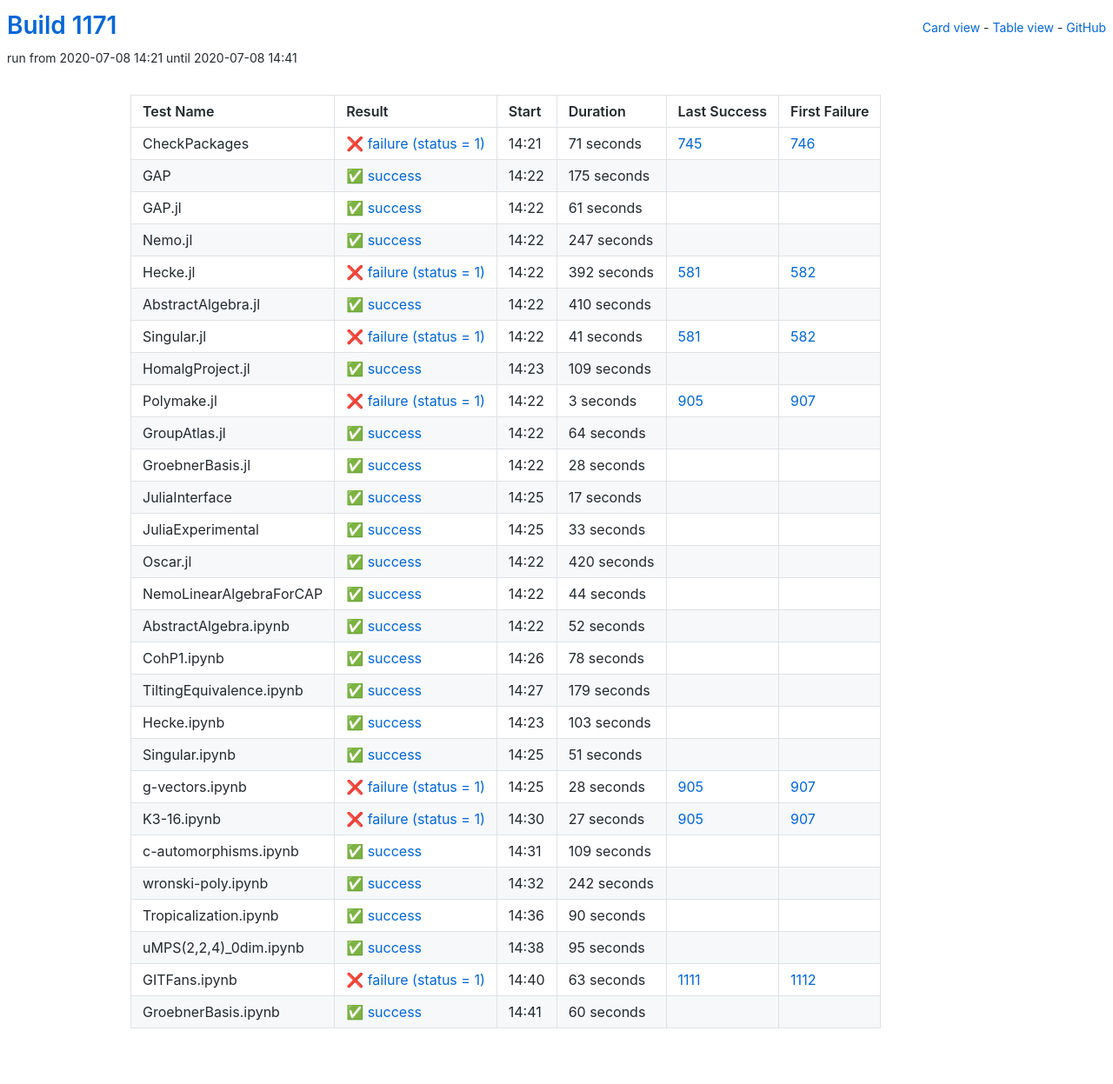
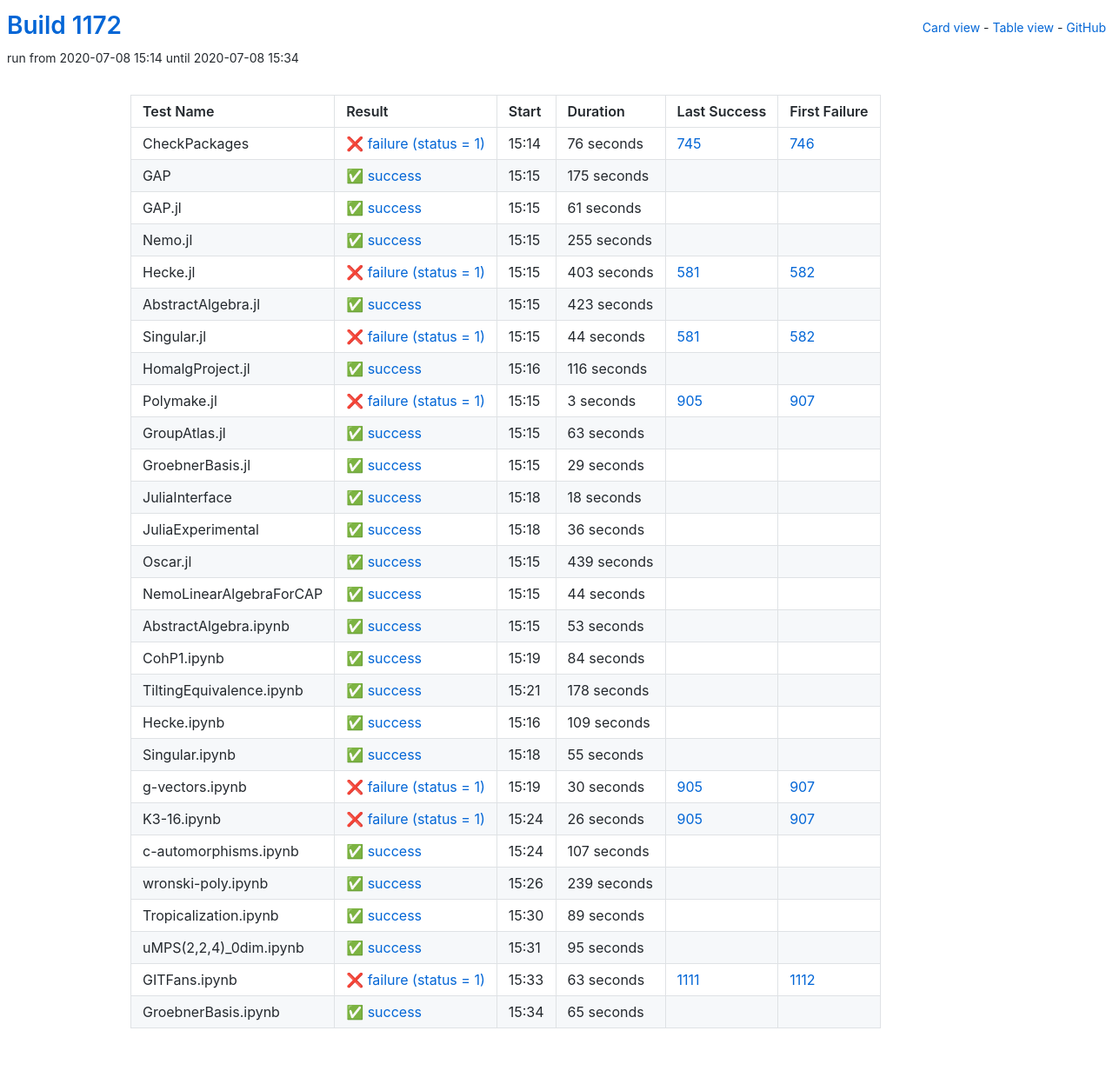
Before and after one commit to oscar-system/oscar-ci-status-1.4, a Jekyll site: the page built from table.html, in a window 1280 px wide. Shown: the whole page at 87% size. Built offline with Jekyll 4.4.1, drawn with Linux system fonts in a browser that asks for light colours.

Commit message:
Build #1172

```diff
--- a/_data/ci.yml
+++ b/_data/ci.yml
@@ -1,6 +1,6 @@
 ---
-build: 1171
-build_url: https://oscarci.mathematik.uni-kl.de/job/oscar-julia-1.4/1171/
+build: 1172
+build_url: https://oscarci.mathematik.uni-kl.de/job/oscar-julia-1.4/1172/
 job: oscar-julia-1.4
 organization: oscar-system
 repo: oscar-ci-status-1.4
@@ -8,20 +8,20 @@ repourl: https://github.com/oscar-system/oscar-ci-status-1.4
 tests:
 - name: CheckPackages
   id: checkpackages
-  log: https://oscarci.mathematik.uni-kl.de/job/oscar-julia-1.4/1171/artifact/logs/build-1171/CheckPackages.log
-  start: 2020-07-08 14:21
+  log: https://oscarci.mathematik.uni-kl.de/job/oscar-julia-1.4/1172/artifact/logs/build-1172/CheckPackages.log
+  start: 2020-07-08 15:14
   success: false
   exitcode: 1
   status: failure
-  duration: 71
+  duration: 76
   last_success: 745
   last_success_url: https://oscarci.mathematik.uni-kl.de/job/oscar-julia-1.4/745/
   first_failure: 746
   first_failure_url: https://oscarci.mathematik.uni-kl.de/job/oscar-julia-1.4/746/
 - name: GAP
   id: gap
-  log: https://oscarci.mathematik.uni-kl.de/job/oscar-julia-1.4/1171/artifact/logs/build-1171/GAP.log
-  start: 2020-07-08 14:22
+  log: https://oscarci.mathematik.uni-kl.de/job/oscar-julia-1.4/1172/artifact/logs/build-1172/GAP.log
+  start: 2020-07-08 15:15
   success: true
   exitcode: 0
   status: success
@@ -32,8 +32,8 @@ tests:
   first_failure_url:
 - name: GAP.jl
   id: gap-jl
-  log: https://oscarci.mathematik.uni-kl.de/job/oscar-julia-1.4/1171/artifact/logs/build-1171/GAP.jl.log
-  start: 2020-07-08 14:22
+  log: https://oscarci.mathematik.uni-kl.de/job/oscar-julia-1.4/1172/artifact/logs/build-1172/GAP.jl.log
+  start: 2020-07-08 15:15
   success: true
   exitcode: 0
   status: success
@@ -44,68 +44,68 @@ tests:
   first_failure_url:
 - name: Nemo.jl
   id: nemo-jl
-  log: https://oscarci.mathematik.uni-kl.de/job/oscar-julia-1.4/1171/artifact/logs/build-1171/Nemo.jl.log
-  start: 2020-07-08 14:22
+  log: https://oscarci.mathematik.uni-kl.de/job/oscar-julia-1.4/1172/artifact/logs/build-1172/Nemo.jl.log
+  start: 2020-07-08 15:15
   success: true
   exitcode: 0
   status: success
-  duration: 247
+  duration: 255
   last_success: false
   last_success_url:
   first_failure: false
   first_failure_url:
 - name: Hecke.jl
   id: hecke-jl
-  log: https://oscarci.mathematik.uni-kl.de/job/oscar-julia-1.4/1171/artifact/logs/build-1171/Hecke.jl.log
-  start: 2020-07-08 14:22
+  log: https://oscarci.mathematik.uni-kl.de/job/oscar-julia-1.4/1172/artifact/logs/build-1172/Hecke.jl.log
+  start: 2020-07-08 15:15
   success: false
   exitcode: 1
   status: failure
-  duration: 392
+  duration: 403
   last_success: 581
   last_success_url: https://oscarci.mathematik.uni-kl.de/job/oscar-julia-1.4/581/
   first_failure: 582
   first_failure_url: https://oscarci.mathematik.uni-kl.de/job/oscar-julia-1.4/582/
 - name: AbstractAlgebra.jl
   id: abstractalgebra-jl
-  log: https://oscarci.mathematik.uni-kl.de/job/oscar-julia-1.4/1171/artifact/logs/build-1171/AbstractAlgebra.jl.log
-  start: 2020-07-08 14:22
+  log: https://oscarci.mathematik.uni-kl.de/job/oscar-julia-1.4/1172/artifact/logs/build-1172/AbstractAlgebra.jl.log
+  start: 2020-07-08 15:15
   success: true
   exitcode: 0
   status: success
-  duration: 410
+  duration: 423
   last_success: false
   last_success_url:
   first_failure: false
   first_failure_url:
 - name: Singular.jl
   id: singular-jl
-  log: https://oscarci.mathematik.uni-kl.de/job/oscar-julia-1.4/1171/artifact/logs/build-1171/Singular.jl.log
-  start: 2020-07-08 14:22
+  log: https://oscarci.mathematik.uni-kl.de/job/oscar-julia-1.4/1172/artifact/logs/build-1172/Singular.jl.log
+  start: 2020-07-08 15:15
   success: false
   exitcode: 1
   status: failure
-  duration: 41
+  duration: 44
   last_success: 581
   last_success_url: https://oscarci.mathematik.uni-kl.de/job/oscar-julia-1.4/581/
   first_failure: 582
   first_failure_url: https://oscarci.mathematik.uni-kl.de/job/oscar-julia-1.4/582/
 - name: HomalgProject.jl
   id: homalgproject-jl
-  log: https://oscarci.mathematik.uni-kl.de/job/oscar-julia-1.4/1171/artifact/logs/build-1171/HomalgProject.jl.log
-  start: 2020-07-08 14:23
+  log: https://oscarci.mathematik.uni-kl.de/job/oscar-julia-1.4/1172/artifact/logs/build-1172/HomalgProject.jl.log
+  start: 2020-07-08 15:16
   success: true
   exitcode: 0
   status: success
-  duration: 109
+  duration: 116
   last_success: false
   last_success_url:
   first_failure: false
   first_failure_url:
 - name: Polymake.jl
   id: polymake-jl
-  log: https://oscarci.mathematik.uni-kl.de/job/oscar-julia-1.4/1171/artifact/logs/build-1171/Polymake.jl.log
-  start: 2020-07-08 14:22
+  log: https://oscarci.mathematik.uni-kl.de/job/oscar-julia-1.4/1172/artifact/logs/build-1172/Polymake.jl.log
+  start: 2020-07-08 15:15
   success: false
   exitcode: 1
   status: failure
@@ -116,68 +116,68 @@ tests:
   first_failure_url: https://oscarci.mathematik.uni-kl.de/job/oscar-julia-1.4/907/
 - name: GroupAtlas.jl
   id: groupatlas-jl
-  log: https://oscarci.mathematik.uni-kl.de/job/oscar-julia-1.4/1171/artifact/logs/build-1171/GroupAtlas.jl.log
-  start: 2020-07-08 14:22
+  log: https://oscarci.mathematik.uni-kl.de/job/oscar-julia-1.4/1172/artifact/logs/build-1172/GroupAtlas.jl.log
+  start: 2020-07-08 15:15
   success: true
   exitcode: 0
   status: success
-  duration: 64
+  duration: 63
   last_success: false
   last_success_url:
   first_failure: false
   first_failure_url:
 - name: GroebnerBasis.jl
   id: groebnerbasis-jl
-  log: https://oscarci.mathematik.uni-kl.de/job/oscar-julia-1.4/1171/artifact/logs/build-1171/GroebnerBasis.jl.log
-  start: 2020-07-08 14:22
+  log: https://oscarci.mathematik.uni-kl.de/job/oscar-julia-1.4/1172/artifact/logs/build-1172/GroebnerBasis.jl.log
+  start: 2020-07-08 15:15
   success: true
   exitcode: 0
   status: success
-  duration: 28
+  duration: 29
   last_success: false
   last_success_url:
   first_failure: false
   first_failure_url:
 - name: JuliaInterface
   id: juliainterface
-  log: https://oscarci.mathematik.uni-kl.de/job/oscar-julia-1.4/1171/artifact/logs/build-1171/JuliaInterface.log
-  start: 2020-07-08 14:25
+  log: https://oscarci.mathematik.uni-kl.de/job/oscar-julia-1.4/1172/artifact/logs/build-1172/JuliaInterface.log
+  start: 2020-07-08 15:18
   success: true
   exitcode: 0
   status: success
-  duration: 17
+  duration: 18
   last_success: false
   last_success_url:
   first_failure: false
   first_failure_url:
 - name: JuliaExperimental
   id: juliaexperimental
-  log: https://oscarci.mathematik.uni-kl.de/job/oscar-julia-1.4/1171/artifact/logs/build-1171/JuliaExperimental.log
-  start: 2020-07-08 14:25
+  log: https://oscarci.mathematik.uni-kl.de/job/oscar-julia-1.4/1172/artifact/logs/build-1172/JuliaExperimental.log
+  start: 2020-07-08 15:18
   success: true
   exitcode: 0
   status: success
-  duration: 33
+  duration: 36
   last_success: false
   last_success_url:
   first_failure: false
   first_failure_url:
 - name: Oscar.jl
   id: oscar-jl
-  log: https://oscarci.mathematik.uni-kl.de/job/oscar-julia-1.4/1171/artifact/logs/build-1171/Oscar.jl.log
-  start: 2020-07-08 14:22
+  log: https://oscarci.mathematik.uni-kl.de/job/oscar-julia-1.4/1172/artifact/logs/build-1172/Oscar.jl.log
+  start: 2020-07-08 15:15
   success: true
   exitcode: 0
   status: success
-  duration: 420
+  duration: 439
   last_success: false
   last_success_url:
   first_failure: false
   first_failure_url:
 - name: NemoLinearAlgebraForCAP
   id: nemolinearalgebraforcap
-  log: https://oscarci.mathematik.uni-kl.de/job/oscar-julia-1.4/1171/artifact/logs/build-1171/NemoLinearAlgebraForCAP.log
-  start: 2020-07-08 14:22
+  log: https://oscarci.mathematik.uni-kl.de/job/oscar-julia-1.4/1172/artifact/logs/build-1172/NemoLinearAlgebraForCAP.log
+  start: 2020-07-08 15:15
   success: true
   exitcode: 0
   status: success
@@ -188,92 +188,44 @@ tests:
   first_failure_url:
 - name: AbstractAlgebra.ipynb
   id: abstractalgebra-ipynb
-  log: https://oscarci.mathematik.uni-kl.de/job/oscar-julia-1.4/1171/artifact/logs/build-1171/AbstractAlgebra.ipynb.log
-  start: 2020-07-08 14:22
+  log: https://oscarci.mathematik.uni-kl.de/job/oscar-julia-1.4/1172/artifact/logs/build-1172/AbstractAlgebra.ipynb.log
+  start: 2020-07-08 15:15
   success: true
   exitcode: 0
   status: success
-  duration: 52
+  duration: 53
   last_success: false
   last_success_url:
   first_failure: false
   first_failure_url:
 - name: CohP1.ipynb
   id: cohp1-ipynb
-  log: https://oscarci.mathematik.uni-kl.de/job/oscar-julia-1.4/1171/artifact/logs/build-1171/CohP1.ipynb.log
-  start: 2020-07-08 14:26
+  log: https://oscarci.mathematik.uni-kl.de/job/oscar-julia-1.4/1172/artifact/logs/build-1172/CohP1.ipynb.log
+  start: 2020-07-08 15:19
   success: true
   exitcode: 0
   status: success
-  duration: 78
+  duration: 84
   last_success: false
   last_success_url:
   first_failure: false
   first_failure_url:
 - name: TiltingEquivalence.ipynb
   id: tiltingequivalence-ipynb
-  log: https://oscarci.mathematik.uni-kl.de/job/oscar-julia-1.4/1171/artifact/logs/build-1171/TiltingEquivalence.ipynb.log
-  start: 2020-07-08 14:27
+  log: https://oscarci.mathematik.uni-kl.de/job/oscar-julia-1.4/1172/artifact/logs/build-1172/TiltingEquivalence.ipynb.log
+  start: 2020-07-08 15:21
   success: true
   exitcode: 0
   status: success
-  duration: 179
+  duration: 178
   last_success: false
   last_success_url:
   first_failure: false
   first_failure_url:
 - name: Hecke.ipynb
   id: hecke-ipynb
-  log: https://oscarci.mathematik.uni-kl.de/job/oscar-julia-1.4/1171/artifact/logs/build-1171/Hecke.ipynb.log
-  start: 2020-07-08 14:23
-  success: true
-  exitcode: 0
-  status: success
-  duration: 103
-  last_success: false
-  last_success_url:
-  first_failure: false
-  first_failure_url:
-- name: Singular.ipynb
-  id: singular-ipynb
-  log: https://oscarci.mathematik.uni-kl.de/job/oscar-julia-1.4/1171/artifact/logs/build-1171/Singular.ipynb.log
-  start: 2020-07-08 14:25
-  success: true
-  exitcode: 0
-  status: success
-  duration: 51
-  last_success: false
-  last_success_url:
-  first_failure: false
-  first_failure_url:
-- name: g-vectors.ipynb
-  id: g-vectors-ipynb
-  log: https://oscarci.mathematik.uni-kl.de/job/oscar-julia-1.4/1171/artifact/logs/build-1171/g-vectors.ipynb.log
-  start: 2020-07-08 14:25
-  success: false
-  exitcode: 1
-  status: failure
-  duration: 28
-  last_success: 905
-  last_success_url: https://oscarci.mathematik.uni-kl.de/job/oscar-julia-1.4/905/
-  first_failure: 907
-  first_failure_url: https://oscarci.mathematik.uni-kl.de/job/oscar-julia-1.4/907/
-- name: K3-16.ipynb
-  id: k3-16-ipynb
-  log: https://oscarci.mathematik.uni-kl.de/job/oscar-julia-1.4/1171/artifact/logs/build-1171/K3-16.ipynb.log
-  start: 2020-07-08 14:30
-  success: false
-  exitcode: 1
-  status: failure
-  duration: 27
-  last_success: 905
-  last_success_url: https://oscarci.mathematik.uni-kl.de/job/oscar-julia-1.4/905/
-  first_failure: 907
-  first_failure_url: https://oscarci.mathematik.uni-kl.de/job/oscar-julia-1.4/907/
-- name: c-automorphisms.ipynb
-  id: c-automorphisms-ipynb
-  log: https://oscarci.mathematik.uni-kl.de/job/oscar-julia-1.4/1171/artifact/logs/build-1171/c-automorphisms.ipynb.log
-  start: 2020-07-08 14:31
+  log: https://oscarci.mathematik.uni-kl.de/job/oscar-julia-1.4/1172/artifact/logs/build-1172/Hecke.ipynb.log
+  start: 2020-07-08 15:16
   success: true
   exitcode: 0
   status: success
@@ -282,34 +234,82 @@ tests:
   last_success_url:
   first_failure: false
   first_failure_url:
-- name: wronski-poly.ipynb
-  id: wronski-poly-ipynb
-  log: https://oscarci.mathematik.uni-kl.de/job/oscar-julia-1.4/1171/artifact/logs/build-1171/wronski-poly.ipynb.log
-  start: 2020-07-08 14:32
+- name: Singular.ipynb
+  id: singular-ipynb
+  log: https://oscarci.mathematik.uni-kl.de/job/oscar-julia-1.4/1172/artifact/logs/build-1172/Singular.ipynb.log
+  start: 2020-07-08 15:18
   success: true
   exitcode: 0
   status: success
-  duration: 242
+  duration: 55
+  last_success: false
+  last_success_url:
+  first_failure: false
+  first_failure_url:
+- name: g-vectors.ipynb
+  id: g-vectors-ipynb
+  log: https://oscarci.mathematik.uni-kl.de/job/oscar-julia-1.4/1172/artifact/logs/build-1172/g-vectors.ipynb.log
+  start: 2020-07-08 15:19
+  success: false
+  exitcode: 1
+  status: failure
+  duration: 30
+  last_success: 905
+  last_success_url: https://oscarci.mathematik.uni-kl.de/job/oscar-julia-1.4/905/
+  first_failure: 907
+  first_failure_url: https://oscarci.mathematik.uni-kl.de/job/oscar-julia-1.4/907/
+- name: K3-16.ipynb
+  id: k3-16-ipynb
+  log: https://oscarci.mathematik.uni-kl.de/job/oscar-julia-1.4/1172/artifact/logs/build-1172/K3-16.ipynb.log
+  start: 2020-07-08 15:24
+  success: false
+  exitcode: 1
+  status: failure
+  duration: 26
+  last_success: 905
+  last_success_url: https://oscarci.mathematik.uni-kl.de/job/oscar-julia-1.4/905/
+  first_failure: 907
+  first_failure_url: https://oscarci.mathematik.uni-kl.de/job/oscar-julia-1.4/907/
+- name: c-automorphisms.ipynb
+  id: c-automorphisms-ipynb
+  log: https://oscarci.mathematik.uni-kl.de/job/oscar-julia-1.4/1172/artifact/logs/build-1172/c-automorphisms.ipynb.log
+  start: 2020-07-08 15:24
+  success: true
+  exitcode: 0
+  status: success
+  duration: 107
+  last_success: false
+  last_success_url:
+  first_failure: false
+  first_failure_url:
+- name: wronski-poly.ipynb
+  id: wronski-poly-ipynb
+  log: https://oscarci.mathematik.uni-kl.de/job/oscar-julia-1.4/1172/artifact/logs/build-1172/wronski-poly.ipynb.log
+  start: 2020-07-08 15:26
+  success: true
+  exitcode: 0
+  status: success
+  duration: 239
   last_success: false
   last_success_url:
   first_failure: false
   first_failure_url:
 - name: Tropicalization.ipynb
   id: tropicalization-ipynb
-  log: https://oscarci.mathematik.uni-kl.de/job/oscar-julia-1.4/1171/artifact/logs/build-1171/Tropicalization.ipynb.log
-  start: 2020-07-08 14:36
+  log: https://oscarci.mathematik.uni-kl.de/job/oscar-julia-1.4/1172/artifact/logs/build-1172/Tropicalization.ipynb.log
+  start: 2020-07-08 15:30
   success: true
   exitcode: 0
   status: success
-  duration: 90
+  duration: 89
   last_success: false
   last_success_url:
   first_failure: false
   first_failure_url:
 - name: uMPS(2,2,4)_0dim.ipynb
   id: umps-2-2-4-0dim-ipynb
-  log: https://oscarci.mathematik.uni-kl.de/job/oscar-julia-1.4/1171/artifact/logs/build-1171/uMPS-2-2-4-_0dim.ipynb.log
-  start: 2020-07-08 14:38
+  log: https://oscarci.mathematik.uni-kl.de/job/oscar-julia-1.4/1172/artifact/logs/build-1172/uMPS-2-2-4-_0dim.ipynb.log
+  start: 2020-07-08 15:31
   success: true
   exitcode: 0
   status: success
@@ -320,8 +320,8 @@ tests:
   first_failure_url:
 - name: GITFans.ipynb
   id: gitfans-ipynb
-  log: https://oscarci.mathematik.uni-kl.de/job/oscar-julia-1.4/1171/artifact/logs/build-1171/GITFans.ipynb.log
-  start: 2020-07-08 14:40
+  log: https://oscarci.mathematik.uni-kl.de/job/oscar-julia-1.4/1172/artifact/logs/build-1172/GITFans.ipynb.log
+  start: 2020-07-08 15:33
   success: false
   exitcode: 1
   status: failure
@@ -332,12 +332,12 @@ tests:
   first_failure_url: https://oscarci.mathematik.uni-kl.de/job/oscar-julia-1.4/1112/
 - name: GroebnerBasis.ipynb
   id: groebnerbasis-ipynb
-  log: https://oscarci.mathematik.uni-kl.de/job/oscar-julia-1.4/1171/artifact/logs/build-1171/GroebnerBasis.ipynb.log
-  start: 2020-07-08 14:41
+  log: https://oscarci.mathematik.uni-kl.de/job/oscar-julia-1.4/1172/artifact/logs/build-1172/GroebnerBasis.ipynb.log
+  start: 2020-07-08 15:34
   success: true
   exitcode: 0
   status: success
-  duration: 60
+  duration: 65
   last_success: false
   last_success_url:
   first_failure: false
```
Also changed, not shown: README.md.
